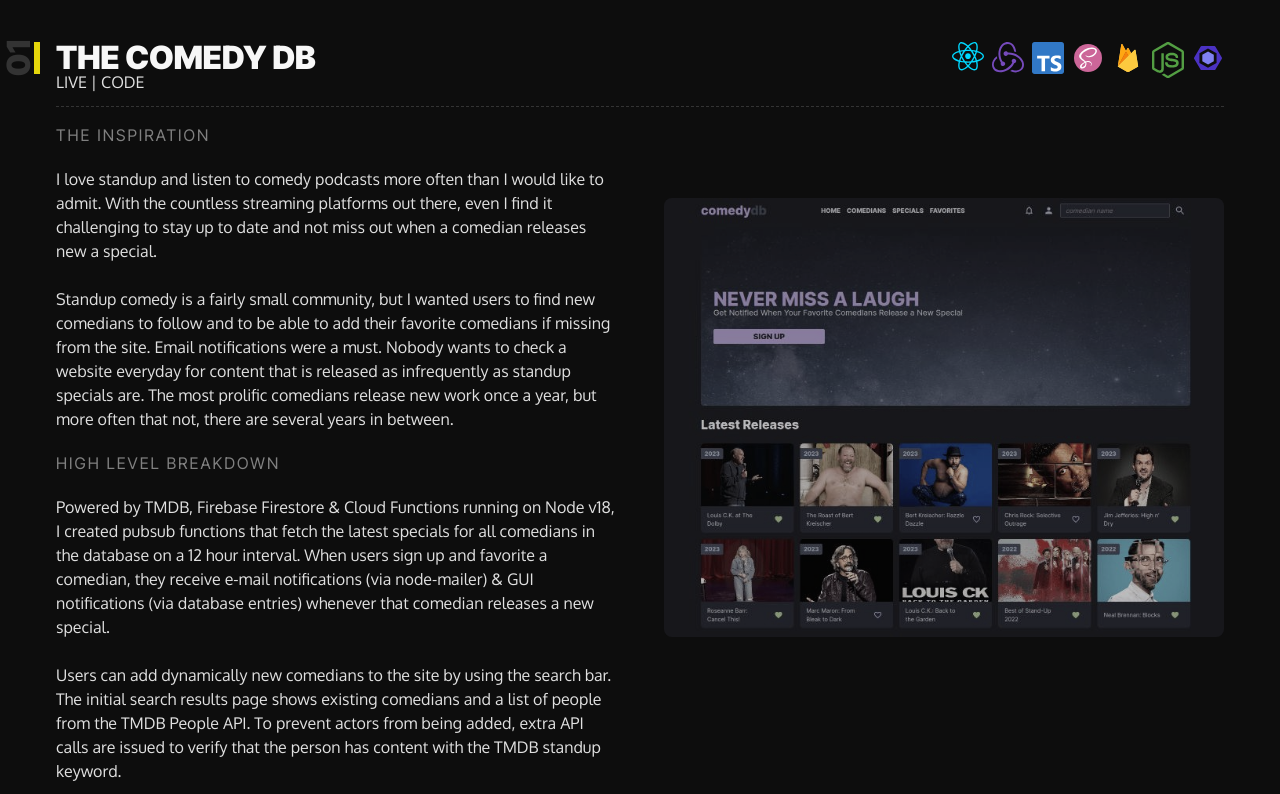
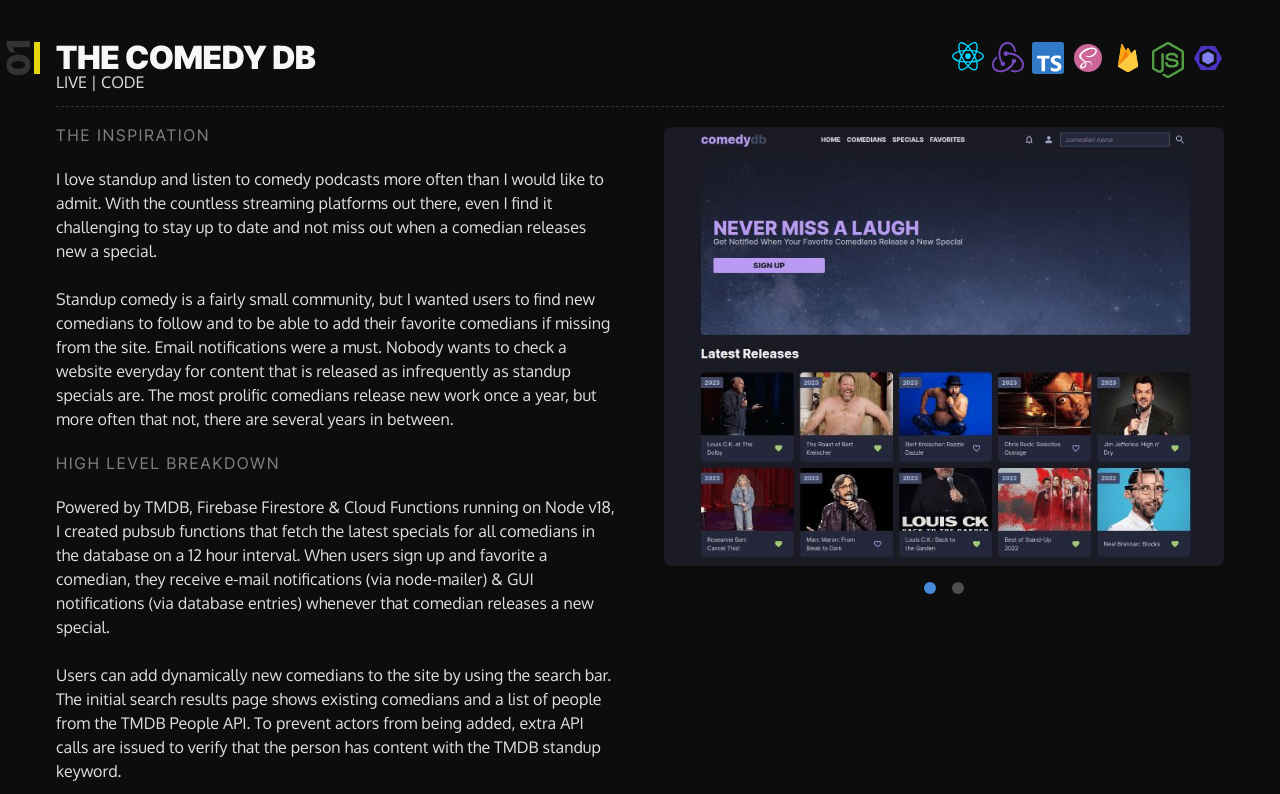
Before and after one commit to bmilcs/bmilcs.github.io, a React (Vite) app: page / in a window 1280 px wide. Shown: the part 960-1754 px from the top of the page. Built offline with nearby package versions, Linux system fonts and the light colour scheme.

Commit message:
Fix etch-a-sketch screenshot & grid fail

```diff
--- a/src/components/carousel/Carousel.scss
+++ b/src/components/carousel/Carousel.scss
@@ -1,8 +1,6 @@
 .carousel {
   max-width: 100%;
   height: 100%;
-  display: grid;
-  place-items: center;
 
   button {
     z-index: 0;
@@ -12,6 +10,7 @@
     display: flex;
     gap: 1rem;
     align-items: center;
+    justify-content: start;
 
     overflow-x: hidden;
     scroll-snap-type: x mandatory;
@@ -21,16 +20,7 @@
 
     cursor: pointer;
 
-    filter: grayscale(50%);
-    opacity: 0.75;
-
     transition: opacity 0.3s ease-in-out;
-
-    &:hover,
-    &:focus {
-      filter: grayscale(0%);
-      opacity: 1;
-    }
 
     img {
       scroll-snap-align: start;
```
Also changed, not shown: src/assets/etch_a_sketch/drawing.jpg.
